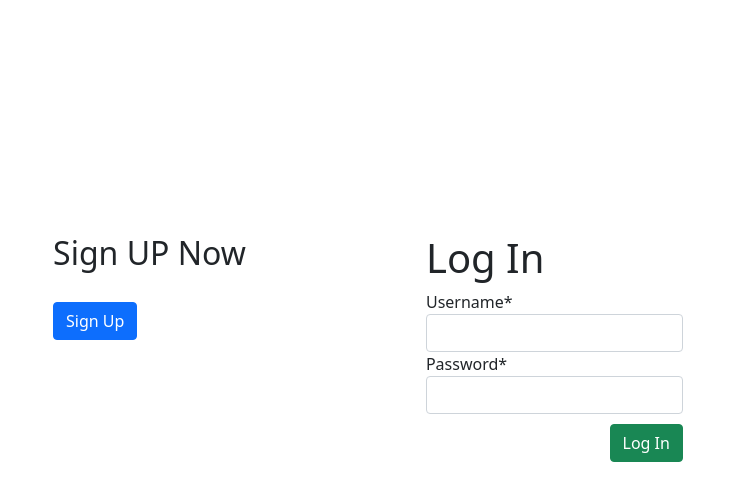
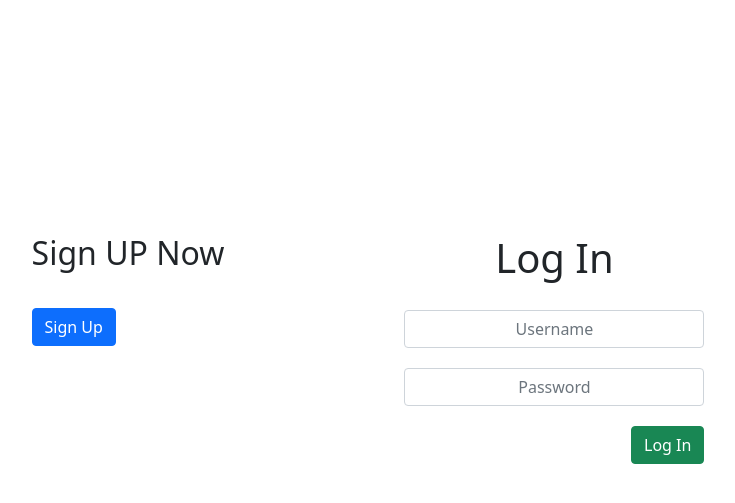
Before and after one commit to Pascal273/LITReview-Website, a Django app: page /login/ in a window 1280 px wide. Shown: the part 56-559 px from the top of the page, without its empty margins (272-1007 px from the left). Run offline with Django 4.2, Linux system fonts and the light colour scheme; style sheets or scripts are compiled from the project's sources; some libraries are stand-ins or nearby versions.

Commit message:
Placeholer for sign up and sign in pages

```diff
--- a/main/static/main/styles/_login.scss
+++ b/main/static/main/styles/_login.scss
@@ -2,13 +2,26 @@
   margin-top: 10vh;
   display: flex;
   .indexSignUp {
+    display: flex;
+    flex-direction: column;
+    align-items: flex-start;
     text-align: left;
     margin-right: 180px;
     a {
-      margin-top: 22px;
+      margin-top: 28px;
     }
   }
   .indexLogin {
+    display: flex;
+    flex-direction: column;
+    align-items: center;
+    .form-group {
+      width: 300px;
+      padding: 10px 0 10px 0;
+      input {
+        text-align: center
+      }
+    }
     .loginButton {
       text-align: right;
     }
--- a/main/static/main/styles/_signUp.scss
+++ b/main/static/main/styles/_signUp.scss
@@ -1,9 +1,16 @@
 .signUp {
   margin: 20vh;
-  width: 500px;
+  width: 50vh;
   display: flex;
   align-items: center;
   flex-direction: column;
+  .form-group {
+    width: 50vh;
+    padding: 15px 0 15px 0;
+    input {
+      text-align: center
+    }
+  }
   .signUp-buttons {
     width: 100%;
     display: flex;
--- a/main/views.py
+++ b/main/views.py
@@ -8,6 +8,6 @@ def index(request):
     return redirect("/home")
 
 
-@login_required    # redirect to login if not logged in
+@login_required    # redirect to login-page if not logged in
 def home(request):
     return render(request, "main/home.html", {})
--- a/register/forms.py
+++ b/register/forms.py
@@ -1,17 +1,39 @@
 from django import forms
 from django.contrib.auth import get_user_model
 from django.contrib.auth.forms import UserCreationForm
+from django.forms import TextInput
 
 
 class RegisterForm(UserCreationForm):
+    username = forms.CharField(
+        max_length=30, label="",
+        widget=forms.TextInput(attrs={"placeholder": "Username"})
+    )
+    password1 = forms.CharField(
+        max_length=30,
+        widget=forms.PasswordInput(attrs={"placeholder": "Password"}),
+        label="")
+    password2 = forms.CharField(
+        max_length=30,
+        widget=forms.PasswordInput(attrs={"placeholder": "Confirm Password"}),
+        label="",
+    )
 
     class Meta:
-        # has to be used instead of models.User when User is modified
+        # get_user_model() instead of models.User when User-model is modified
         User = get_user_model()
         model = User
         fields = ["username", "password1", "password2"]
 
 
 class LoginForm(forms.Form):
-    username = forms.CharField(max_length=30)
-    password = forms.CharField(max_length=30, widget=forms.PasswordInput)
+    username = forms.CharField(
+        max_length=30,
+        widget=TextInput(attrs={"placeholder": "Username"}),
+        label="",
+    )
+    password = forms.CharField(
+        max_length=30,
+        widget=forms.PasswordInput(attrs={"placeholder": "Password"}),
+        label="",
+    )
--- a/register/templates/authenticate/login.html
+++ b/register/templates/authenticate/login.html
@@ -12,7 +12,7 @@ Log In
 
 <div class="alert alert-warning" role="alert"
 style="{% if not failed %}visibility: hidden{% endif %}">
-  Login failed! No account? <a href="/register" class="alert-link">Sign Up here</a>!
+  Login failed! No account? <a href="/register" class="alert-link">Sign Up Now</a>!
   </div>
 
 <div class="loginPage">
```
